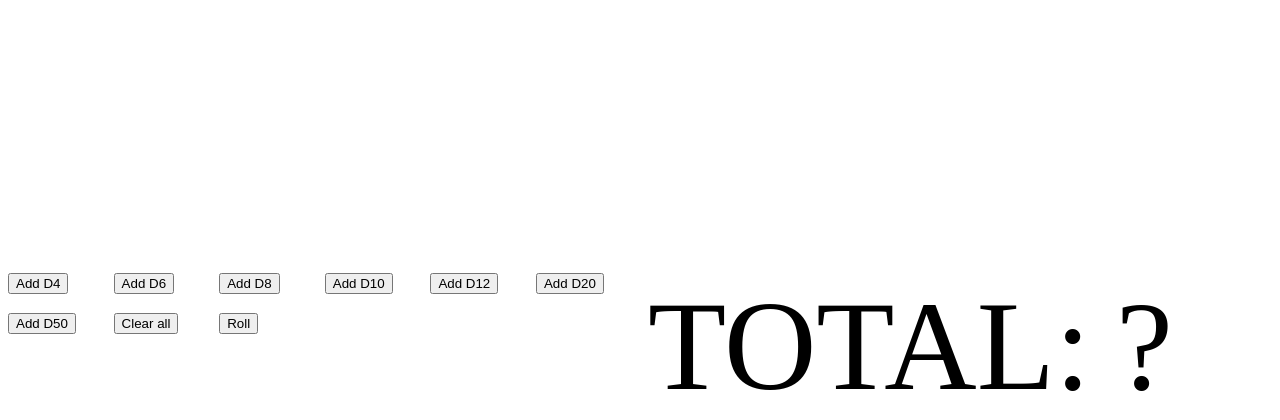
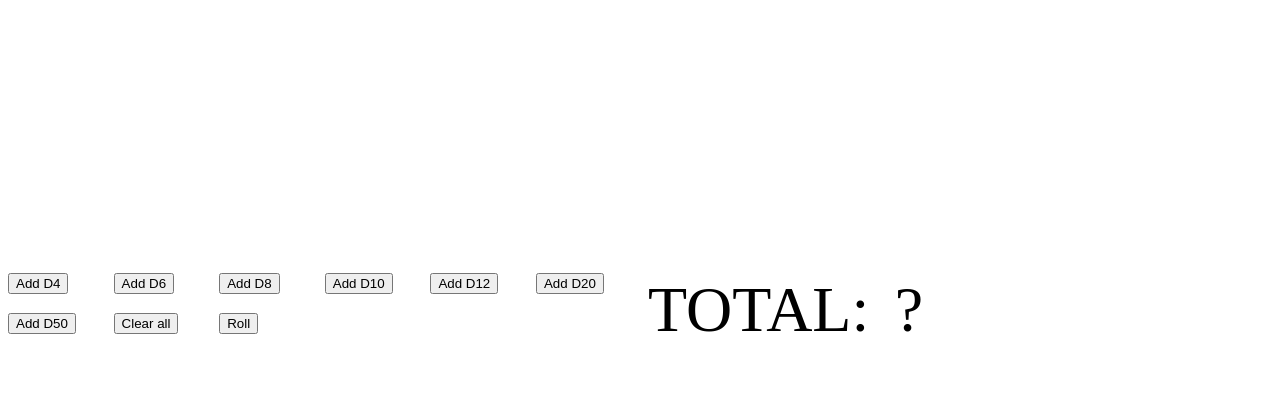
Before and after one commit to darkenezy/DNDice, a Flask app: template app/templates/index.html in a window 1280 px wide. Shown: the part 415-835 px from the top of the page. After the commit the page ends 749 px from the top, so only its background shows below. Run offline with Flask 2, Linux system fonts and the light colour scheme; the template is opened without the code that fills it, so the values that code supplies are empty.

Commit message:
update readme + font size fix

```diff
--- a/app/static/style.css
+++ b/app/static/style.css
@@ -56,6 +56,6 @@
 }
 
 .total {
-    font-size: 10vw;
+    font-size: 5vw;
     margin-right: 2vw;
 }
```
Also changed, not shown: README.md.
